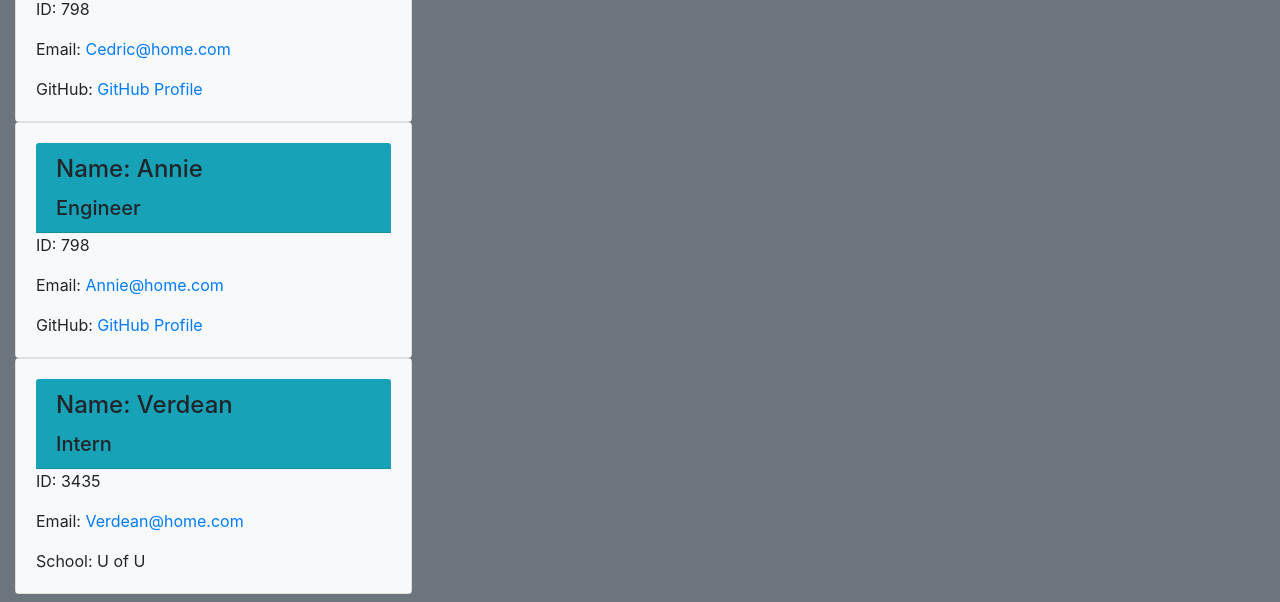
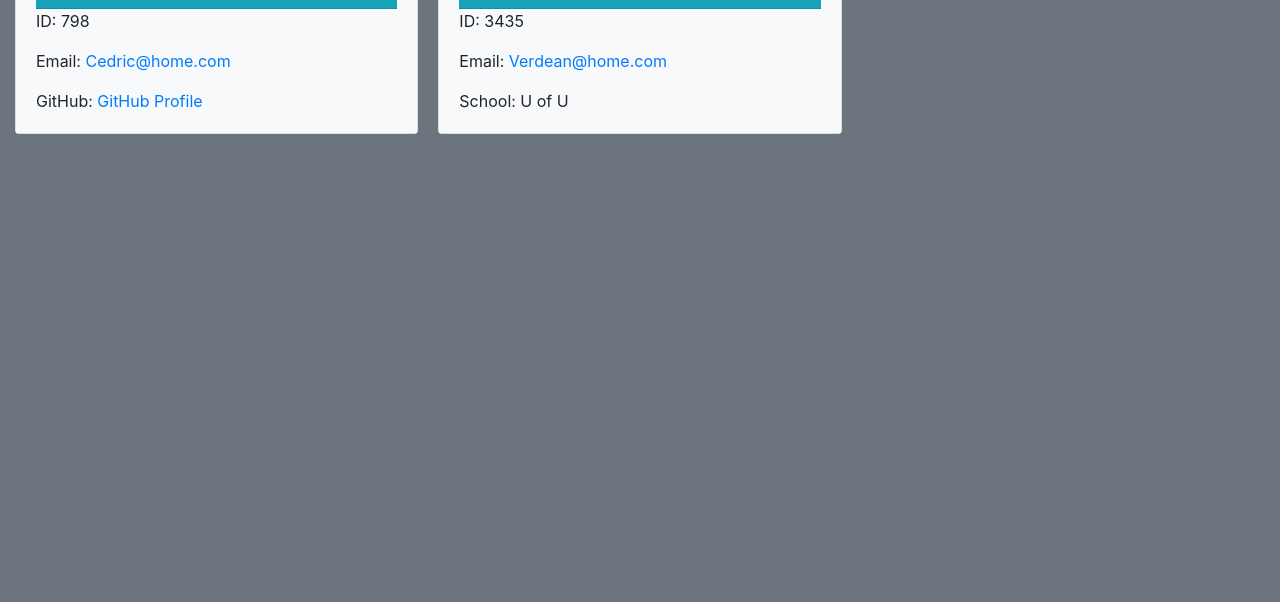
Before and after one commit to MVPeter/Generate-Team-HTML-page, a website: page dist/index.html in a window 1280 px wide. Shown: the part 589-1191 px from the top of the page. After the commit the page ends 800 px from the top, so only its background shows below. Drawn offline with nearby package versions, Linux system fonts and the light colour scheme.

Commit message:
added screen shot

```diff
--- a/dist/index.html
+++ b/dist/index.html
@@ -19,9 +19,8 @@
             <hr class="my-2">
         </div>
     </div>
-    <div class="container-fluid bg-secondary mt-2 mb-2 ">
-        <div class="row">
-            <div id="cards" class="col-sm-4">
+    <div class="container-fluid bg-secondary mt-2 mb-2">
+        <div id="cards" class="card-columns">
             <div id="manager" class="card">
                 <div class="card-body bg-light">
                     <div class="card-header bg-info">
@@ -86,8 +85,6 @@
 
     </div>
 
-    </div>
-
     <!-- Optional JavaScript -->
     <!-- jQuery first, then Popper.js, then Bootstrap JS -->
     <script src="https://code.jquery.com/jquery-3.3.1.slim.min.js"
```
Also changed, not shown: screenshot.jpg (added). Lines whose indentation alone changed are shown as unchanged.
